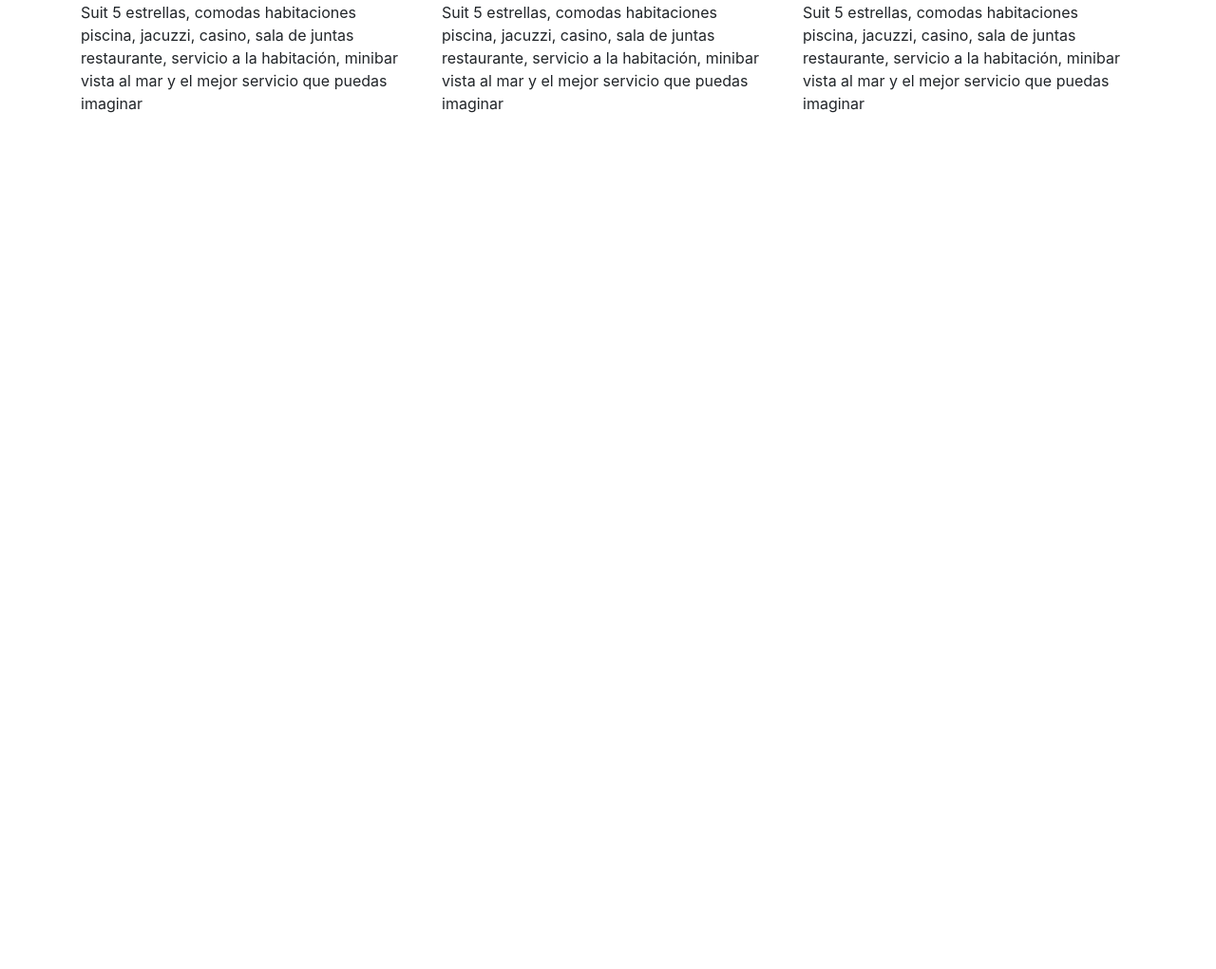
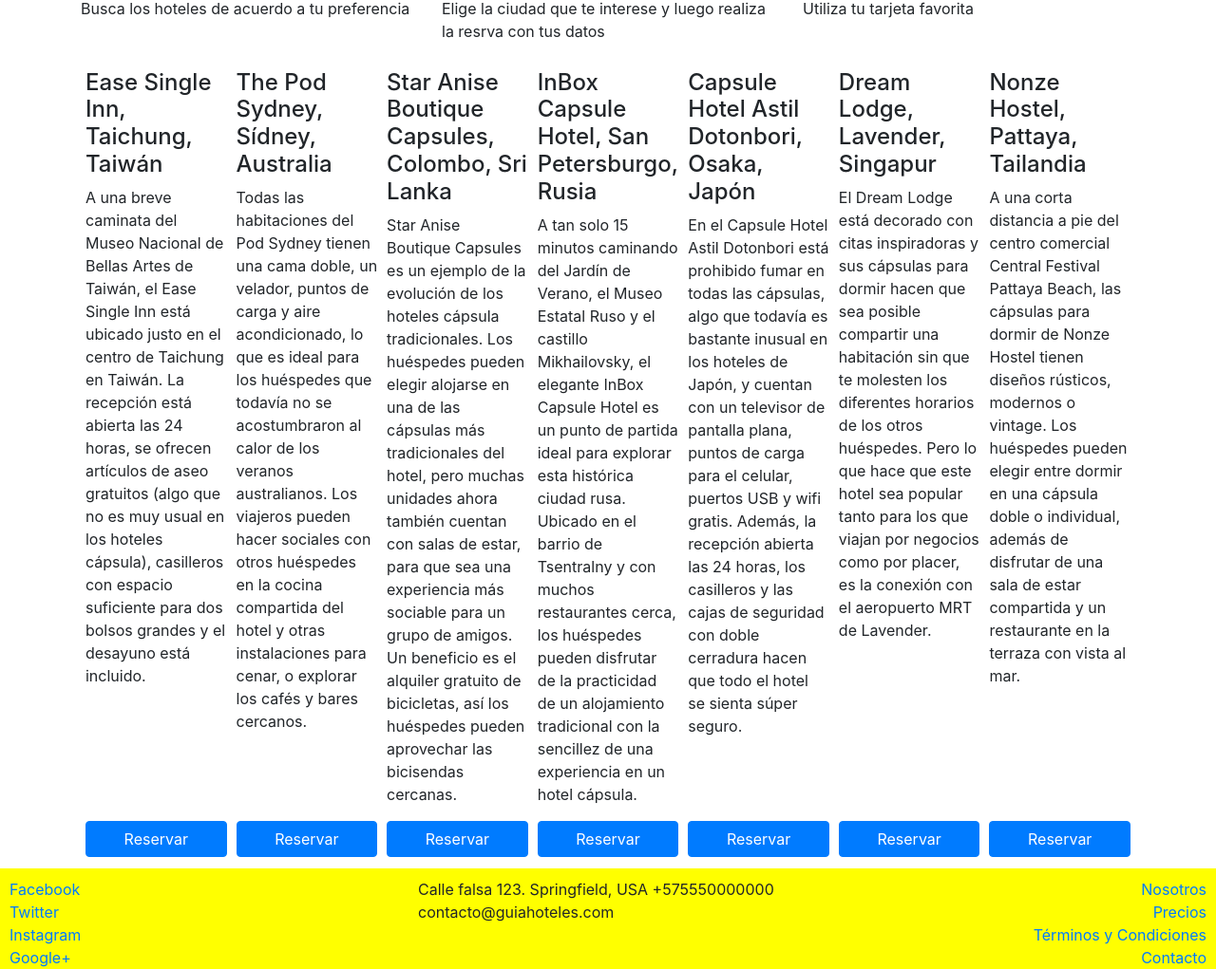
Before and after one commit to yoaride/guia-hoteles, a website: page index.html in a window 1280 px wide. Shown: the part 261-1282 px from the top of the page at 95% size. Before the commit the page ends 800 px from the top, so only its background shows below. Drawn offline with nearby package versions, Linux system fonts and the light colour scheme.

Commit message:
agregamos lista de hoteles con botones  footer y estilos con flex

```diff
--- /dev/null
+++ b/css/main.css
@@ -0,0 +1,24 @@
+.jumbotron {
+    background-color: yellow;
+    color: black;
+}
+
+footer {
+    padding: 10px 10px 0 10px;
+    background-color: yellow;
+    margin-bottom: 0px;
+    margin-top: 10px;
+}
+
+.card-hotel {
+    flex: 1 150px;
+    padding: 2px 5px 2px 5px;
+    margin-top: 10px;
+}
+
+.btn-reserva {
+    width: 100%;
+    /* position: absolute;
+    left: 0;
+    bottom: 0; */
+}
--- a/index.html
+++ b/index.html
@@ -7,6 +7,7 @@
 
     <!-- Bootstrap CSS -->
     <link rel="stylesheet" href="node_modules/bootstrap/dist/css/bootstrap.min.css">
+    <link rel="stylesheet" href="css/main.css">
 
     <title>Guia-Hoteles</title>
   </head>
@@ -16,20 +17,110 @@
     </div>
     <div class="container">
       <div class="row">
-        <div class="col-md col">
-          <h2>Hilton</h2>
-          <p>Suit 5 estrellas, comodas habitaciones piscina, jacuzzi, casino, sala de juntas restaurante, servicio a la habitación, minibar vista al mar y el mejor servicio que puedas imaginar</p>
+        <div class="col-sm-4">
+          <h3>¿Como Funciona?</h3>
+          <p>Busca los hoteles de acuerdo a tu preferencia</p>
         </div>
-        <div class="col-md col">
-          <h2>Hilton</h2>
-          <p>Suit 5 estrellas, comodas habitaciones piscina, jacuzzi, casino, sala de juntas restaurante, servicio a la habitación, minibar vista al mar y el mejor servicio que puedas imaginar</p>
+        <div class="col-sm-4">
+          <h3>¿Donde puedo reservar?</h3>
+          <p>Elige la ciudad que te interese y luego realiza la resrva con tus datos</p>
         </div>
-        <div class="col-md col">
-          <h2>Hilton</h2>
-          <p>Suit 5 estrellas, comodas habitaciones piscina, jacuzzi, casino, sala de juntas restaurante, servicio a la habitación, minibar vista al mar y el mejor servicio que puedas imaginar</p>
+        <div class="col-sm-4">
+          <h3>¿Cómo pago?</h3>
+          <p>Utiliza tu tarjeta favorita</p>
+        </div>
+      </div>
+
+      <div class="d-flex flex-wrap flex-row-reverse">
+        <div class="card-hotel d-flex flex-column justify-content-between">
+          <div>
+            <h4>Nonze Hostel, Pattaya, Tailandia</h4>
+            <p>A una corta distancia a pie del centro comercial Central Festival Pattaya Beach, las cápsulas para dormir de Nonze Hostel tienen diseños rústicos, modernos o vintage. Los huéspedes pueden elegir entre dormir en una cápsula doble o individual, además de disfrutar de una sala de estar compartida y un restaurante en la terraza con vista al mar.</p>
+          </div>
+          <div>
+            <button class="btn btn-primary btn-reserva">Reservar</button>
+          </div>
+        </div>
+        <div class="card-hotel d-flex flex-column justify-content-between">
+          <div>
+            <h4>Dream Lodge, Lavender, Singapur</h4>
+            <p>El Dream Lodge está decorado con citas inspiradoras y sus cápsulas para dormir hacen que sea posible compartir una habitación sin que te molesten los diferentes horarios de los otros huéspedes. Pero lo que hace que este hotel sea popular tanto para los que viajan por negocios como por placer, es la conexión con el aeropuerto MRT de Lavender.</p>
+          </div>
+          <div>
+            <button class="btn btn-primary btn-reserva">Reservar</button>
+          </div>
+        </div>
+        <div class="card-hotel d-flex flex-column justify-content-between">
+          <div>
+            <h4>Capsule Hotel Astil Dotonbori, Osaka, Japón</h4>
+            <p>En el Capsule Hotel Astil Dotonbori está prohibido fumar en todas las cápsulas, algo que todavía es bastante inusual en los hoteles de Japón, y cuentan con un televisor de pantalla plana, puntos de carga para el celular, puertos USB y wifi gratis. Además, la recepción abierta las 24 horas, los casilleros y las cajas de seguridad con doble cerradura hacen que todo el hotel se sienta súper seguro.</p>
+          </div>
+          <div>
+            <button class="btn btn-primary btn-reserva">Reservar</button>
+          </div>
+        </div>
+        <div class="card-hotel d-flex flex-column justify-content-between">
+          <div>
+            <h4>InBox Capsule Hotel, San Petersburgo, Rusia</h4>
+            <p>A tan solo 15 minutos caminando del Jardín de Verano, el Museo Estatal Ruso y el castillo Mikhailovsky, el elegante InBox Capsule Hotel es un punto de partida ideal para explorar esta histórica ciudad rusa. Ubicado en el barrio de Tsentralny y con muchos restaurantes cerca, los huéspedes pueden disfrutar de la practicidad de un alojamiento tradicional con la sencillez de una experiencia en un hotel cápsula.</p>
+          </div>
+          <div>
+            <button class="btn btn-primary btn-reserva">Reservar</button>
+          </div>
+        </div>
+        <div class="card-hotel d-flex flex-column justify-content-between">
+          <div>
+            <h4>Star Anise Boutique Capsules, Colombo, Sri Lanka</h4>
+            <p>Star Anise Boutique Capsules es un ejemplo de la evolución de los hoteles cápsula tradicionales. Los huéspedes pueden elegir alojarse en una de las cápsulas más tradicionales del hotel, pero muchas unidades ahora también cuentan con salas de estar, para que sea una experiencia más sociable para un grupo de amigos. Un beneficio es el alquiler gratuito de bicicletas, así los huéspedes pueden aprovechar las bicisendas cercanas.</p>
+          </div>
+          <div>
+            <button class="btn btn-primary btn-reserva">Reservar</button>
+          </div>
+        </div>
+        <div class="card-hotel d-flex flex-column justify-content-between">
+          <div>
+            <h4>The Pod Sydney, Sídney, Australia</h4>
+            <p>Todas las habitaciones del Pod Sydney tienen una cama doble, un velador, puntos de carga y aire acondicionado, lo que es ideal para los huéspedes que todavía no se acostumbraron al calor de los veranos australianos. Los viajeros pueden hacer sociales con otros huéspedes en la cocina compartida del hotel y otras instalaciones para cenar, o explorar los cafés y bares cercanos.</p>
+          </div>
+          <div>
+            <button class="btn btn-primary btn-reserva">Reservar</button>
+          </div>
+        </div>
+        <div class="card-hotel d-flex flex-column justify-content-between">
+          <div>
+            <h4>Ease Single Inn, Taichung, Taiwán</h4>
+            <p>A una breve caminata del Museo Nacional de Bellas Artes de Taiwán, el Ease Single Inn está ubicado justo en el centro de Taichung en Taiwán. La recepción está abierta las 24 horas, se ofrecen artículos de aseo gratuitos (algo que no es muy usual en los hoteles cápsula), casilleros con espacio suficiente para dos bolsos grandes y el desayuno está incluido.</p>
+          </div>
+          <div>
+            <button class="btn btn-primary btn-reserva">Reservar</button>
+          </div>
         </div>
       </div>
     </div>
+
+    <footer>
+      <div class="row">
+        <div class="col-sm-4 d-flex flex-column">
+          <a href="http://www.facebook.com">Facebook</a>
+          <a href="http://www.twitter.com">Twitter</a>
+          <a href="http://www.instagram.com">Instagram</a>
+          <a href="http://www.google.com">Google+</a>
+        </div>
+        <div class="col-sm-4">
+          <address>
+            Calle falsa 123. Springfield, USA
+            +575550000000
+            contacto@guiahoteles.com
+          </address>
+        </div>
+        <div class="col-sm-4 d-flex flex-column align-items-end">
+          <a href="http://www.facebook.com">Nosotros</a>
+          <a href="http://www.twitter.com">Precios</a>
+          <a href="http://www.instagram.com">Términos y Condiciones</a>
+          <a href="http://www.google.com">Contacto</a>
+        </div>
+      </div>
+    </footer>
     <!-- Optional JavaScript -->
     <!-- jQuery first, then Popper.js, then Bootstrap JS -->
     <script src="node_modules/jquery/dist/jquery.min.js"></script>
```
